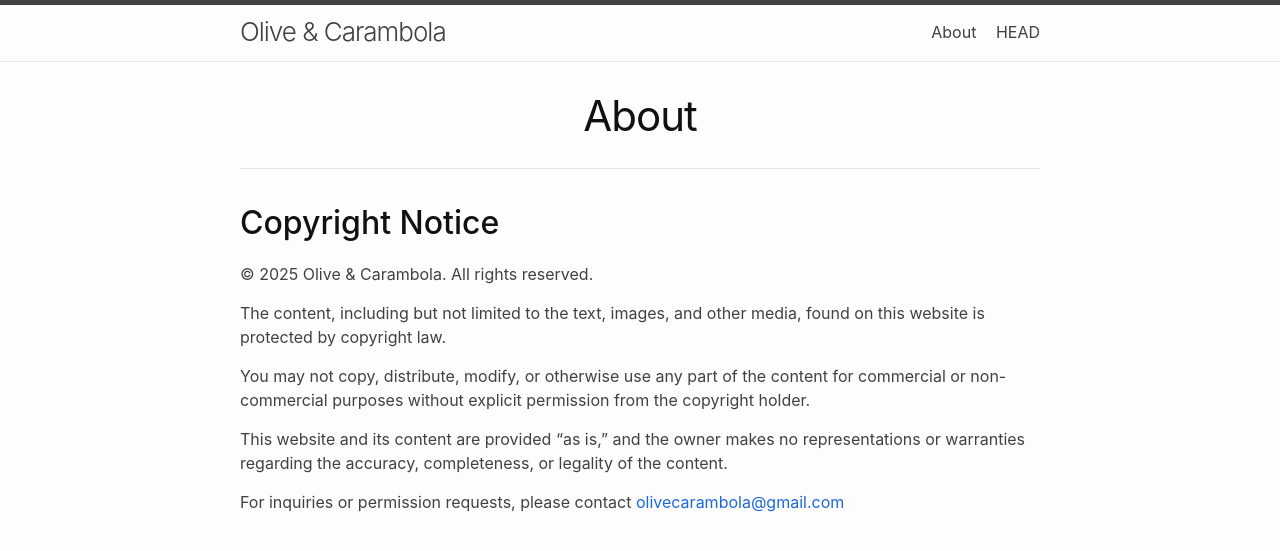
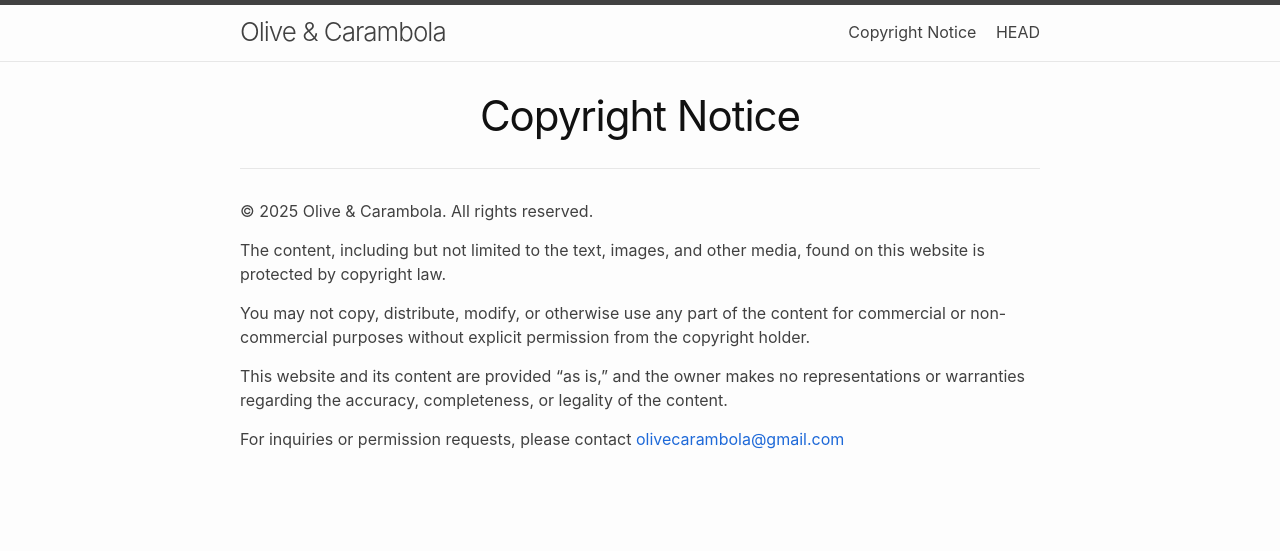
Before and after one commit to olivecarambola/coda, a Jekyll site: the page built from about.md, in a window 1280 px wide. Shown: the top 551 px of the page. Built offline with Jekyll 4.4.1, drawn with Linux system fonts in a browser that asks for light colours.

Commit message:
Update about.md

```diff
--- a/about.md
+++ b/about.md
@@ -1,10 +1,8 @@
 ---
 layout: page
-title: About
+title: Copyright Notice
 permalink: /about/
 ---
-
-## Copyright Notice
 
 &copy; 2025 Olive & Carambola. All rights reserved.
 
```
